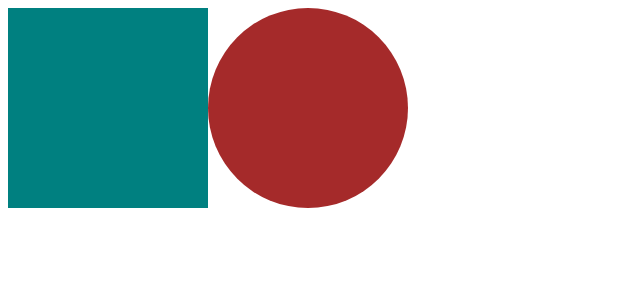
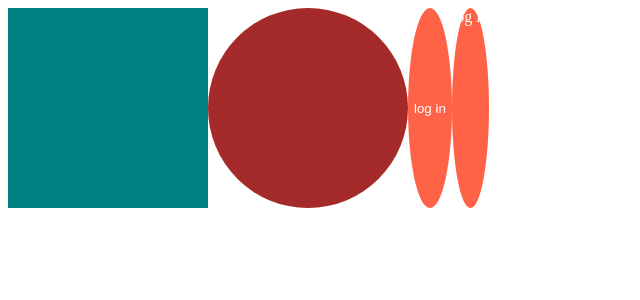
Before and after one commit to EumMericano-Study/react-masterclass, a React (Create React App) app: page / in a window 1280 px wide. Shown: the top 300 px of the page, without its empty margins (0-640 px from the left). Built offline with nearby package versions, Linux system fonts and the light colour scheme.

Commit message:
learn: Learn as on styled-components

```diff
--- a/src/App.js
+++ b/src/App.js
@@ -5,6 +5,10 @@ function App() {
     <Father>
       <Box bgColor="teal" />
       <Circle bgColor="brown" />
+
+      <Button>log in</Button>
+      {/* 버튼을 a링크처럼 사용하려할 때  */}
+      <Button as="a">log in</Button>
     </Father>
   );
 }
@@ -24,3 +28,10 @@ const Box = styled.div`
 const Circle = styled(Box)`
   border-radius: 100px;
 `;
+
+const Button = styled.button`
+  background-color: tomato;
+  color: white;
+  border: 0;
+  border-radius: 50%;
+`;
```
